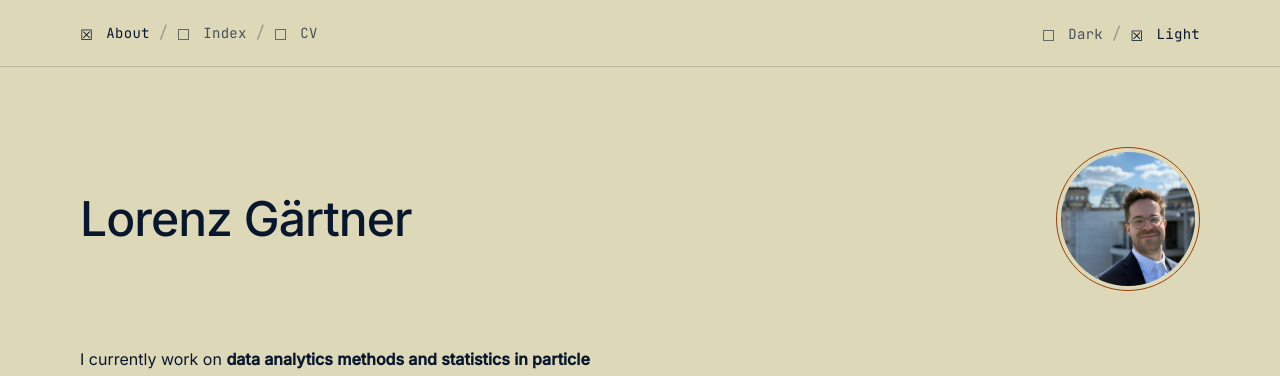
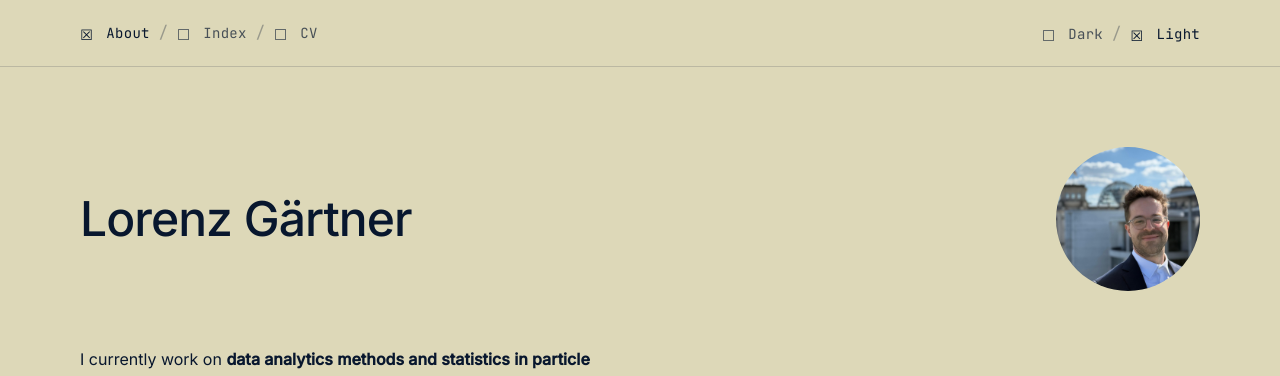
Before and after one commit to lorenzennio/lorenzennio.github.io, a Jekyll site: the page built from _pages/about.md, in a window 1280 px wide. Shown: the top 376 px of the page. Built offline with Jekyll 4.4.1, drawn with Linux system fonts in a browser that asks for light colours; formulas are drawn with MathJax 3.

Commit message:
Remove the accent ring around the portrait
Co-Authored-By: Claude Opus 5 <noreply@anthropic.com>
Claude-Session: https://claude.ai/code/session_01AqdEaH4wiSE8Ua5hvW1jRX

```diff
--- a/assets/css/main.scss
+++ b/assets/css/main.scss
@@ -611,8 +611,6 @@ a:hover { text-decoration-color: var(--accent); }
   width: clamp(5rem, 14vw, 9rem);
   height: clamp(5rem, 14vw, 9rem);
   object-fit: cover;
-  border: 1px solid var(--accent);
-  padding: 0.25rem;
   border-radius: 50%;
 }
 
```
